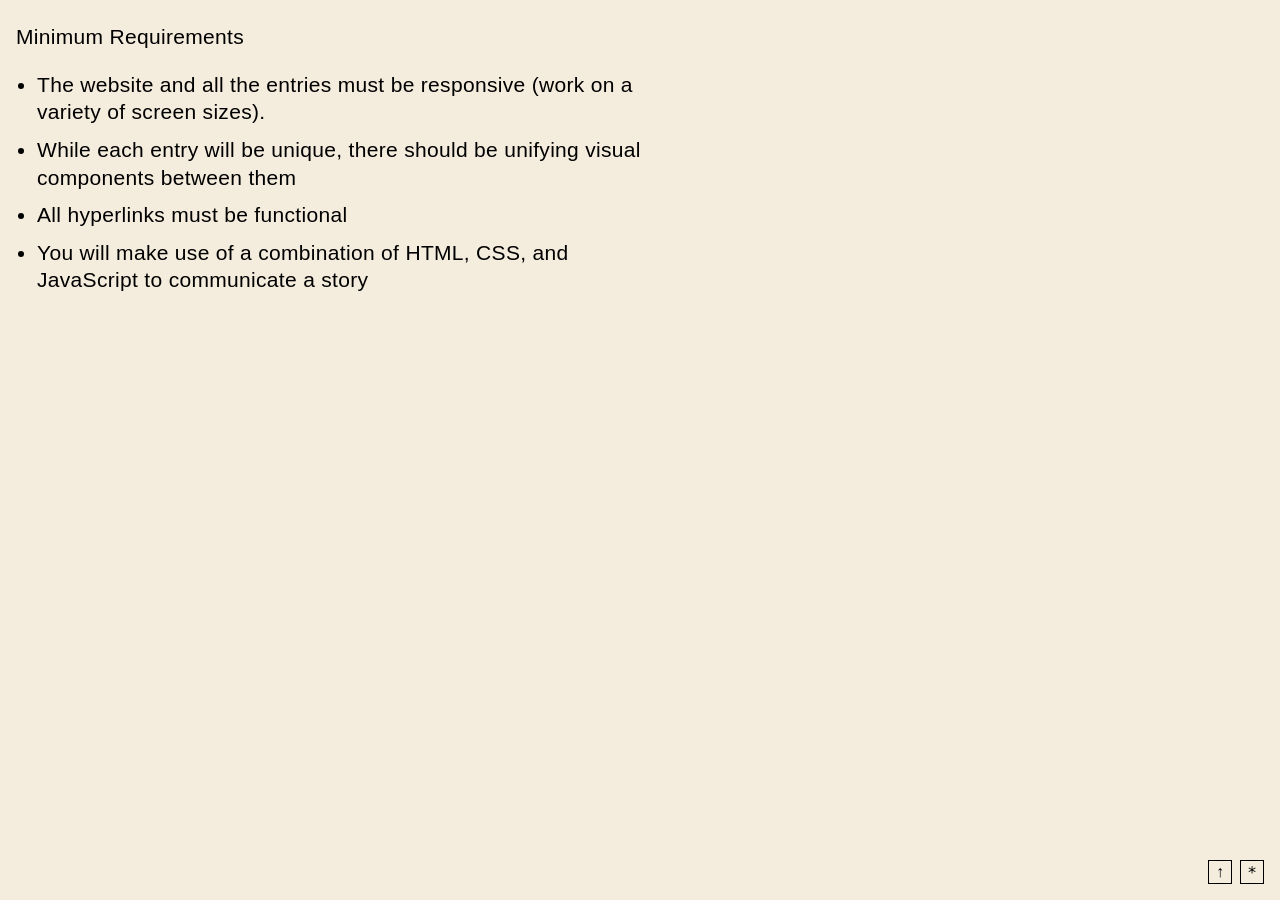
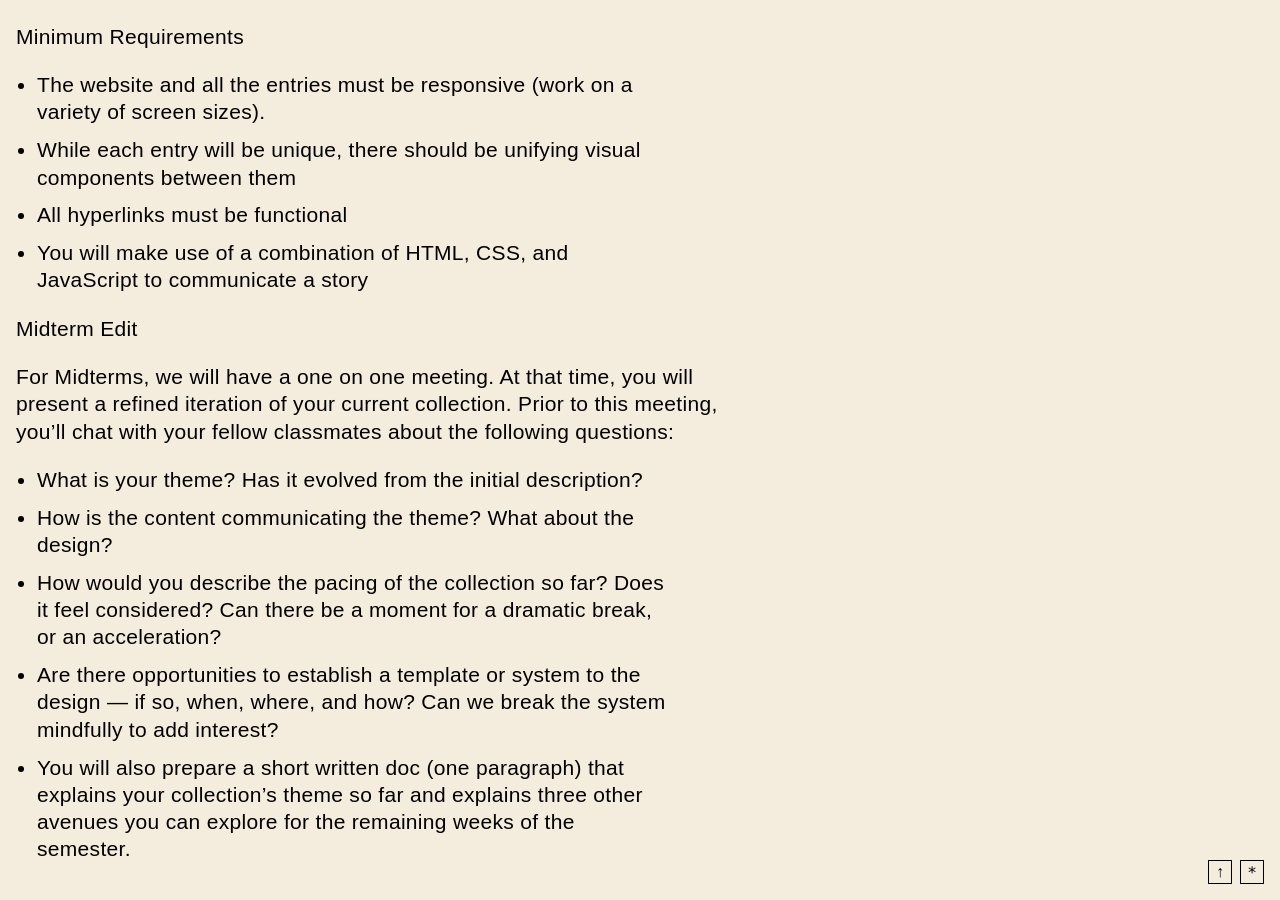
Before and after one commit to jackrieger/core-1-interaction, a Jekyll site: the page built from project/index.md, in a window 1280 px wide and 900 px high, scrolled down 1045 px. Built offline with Jekyll 4.4.1, drawn with Linux system fonts in a browser that asks for light colours; before the commit the page ends 1376 px from its top, so only the background shows below that.

Commit message:
Add midterm to project

```diff
--- a/project/index.md
+++ b/project/index.md
@@ -18,3 +18,13 @@ In this class you’ll create a Harmonic Collection that explores a theme of you
 - While each entry will be unique, there should be unifying visual components between them
 - All hyperlinks must be functional
 - You will make use of a combination of HTML, CSS, and JavaScript to communicate a story
+
+### Midterm Edit
+
+For Midterms, we will have a one on one meeting. At that time, you will present a refined iteration of your current collection. Prior to this meeting, you’ll chat with your fellow classmates about the following questions:
+
+- What is your theme? Has it evolved from the initial description?
+- How is the content communicating the theme? What about the design?
+- How would you describe the pacing of the collection so far? Does it feel considered? Can there be a moment for a dramatic break, or an acceleration?
+- Are there opportunities to establish a template or system to the design — if so, when, where, and how? Can we break the system mindfully to add interest?
+- You will also prepare a short written doc (one paragraph) that explains your collection’s theme so far and explains three other avenues you can explore for the remaining weeks of the semester.
```
